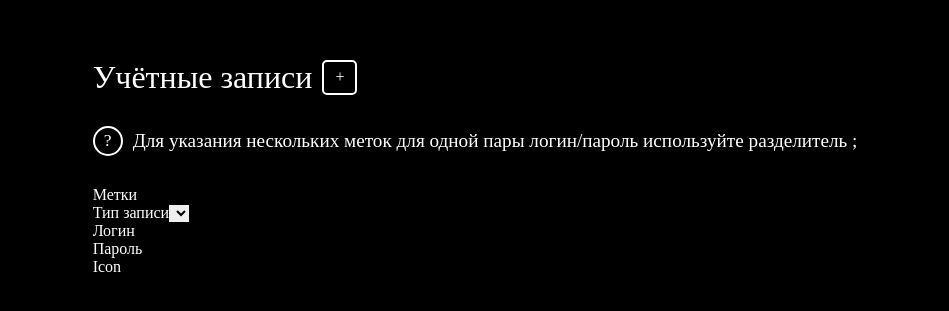
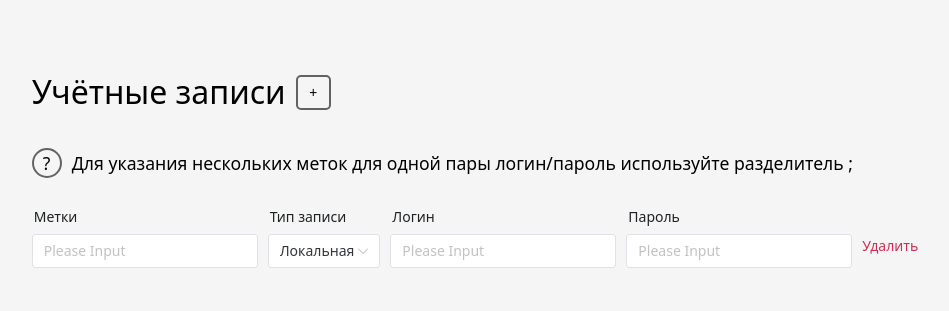
Before and after one commit to Vizereth/test-saasoft, a Vue app: page / in a window 1280 px wide. Shown: the part 233-544 px from the top of the page, without its empty margins (165-1114 px from the left). Built offline with nearby package versions, Linux system fonts and the light colour scheme.

Commit message:
basic form setup

```diff
--- a/src/App.vue
+++ b/src/App.vue
@@ -17,6 +17,11 @@ import AccountForm from "./components/AccountForm.vue";
         </p>
       </div>
       <div class="content__main">
+        <!-- <AccountForm
+          v-for="(form, index) in accountForms"
+          :key="form.id"
+          :initial-data="form"
+        /> -->
         <AccountForm />
       </div>
     </main>
@@ -35,12 +40,12 @@ import AccountForm from "./components/AccountForm.vue";
     gap: 10px;
 
     h1 {
-        font-size: 2rem;
+      font-size: 2rem;
     }
   }
 
   &__add-btn {
-    border: 2px solid white;
+    border: 2px solid rgba(0, 0, 0, 0.6);
     border-radius: 5px;
     width: 35px;
     height: 35px;
@@ -53,7 +58,7 @@ import AccountForm from "./components/AccountForm.vue";
 
     &-icon {
       border-radius: 50%;
-      border: 2px solid white;
+      border: 2px solid rgba(0, 0, 0, 0.6);
       font-size: 1.1rem;
       display: flex;
       align-items: center;
@@ -63,7 +68,7 @@ import AccountForm from "./components/AccountForm.vue";
     }
 
     &-text {
-      font-size: 1.2rem;
+      font-size: 1.1rem;
     }
   }
 
--- a/src/components/AccountForm.vue
+++ b/src/components/AccountForm.vue
@@ -21,41 +21,73 @@ const form = reactive<AccountFormType>({
   ...defaultForm,
   ...props.initialData,
 });
+
+const selectTypeOptions = [
+  { label: "LDAP", value: "LDAP" },
+  { label: "Локальная", value: "Локальная" },
+];
 </script>
 
 <template>
-  <form action="" class="account-form">
-    <div class="account-form__field">
-      <label for="tags"><span>Метки</span></label>
-      <input type="text" id="tags" />
-    </div>
-    <div class="account-form__field">
-      <label for="type">
-        <span>Тип записи</span>
-      </label>
-      <select name="type" id="type"></select>
-    </div>
-    <div class="account-form__field">
-      <label for="login">
-        <span>Логин</span>
-      </label>
-      <input type="text" id="login" />
-    </div>
-    <div class="account-form__field">
-      <label for="password">
-        <span>Пароль</span>
-      </label>
-      <input type="text" id="password" />
-    </div>
-    <button class="delete-btn">Icon</button>
-  </form>
+  <n-form
+    :model="form"
+    ref="formRef"
+    class="account-form"
+    label-placement="top"
+  >
+    <n-form-item label="Метки" path="rawLabels">
+      <n-input v-model:value="form.rawLabels" maxlength="50"></n-input>
+    </n-form-item>
+    <n-form-item label="Тип записи" path="type">
+      <n-select
+        v-model:value="form.type"
+        :options="selectTypeOptions"
+      ></n-select>
+    </n-form-item>
+    <n-form-item label="Логин" path="login">
+      <n-input v-model:value="form.login" maxlength="100"></n-input>
+    </n-form-item>
+    <n-form-item
+      v-if="form.type === 'Локальная'"
+      label="Пароль"
+      path="password"
+    >
+      <n-input
+        v-model:value="form.password"
+        type="password"
+        maxlength="100"
+      ></n-input>
+    </n-form-item>
+    <n-button type="error" text class="account-form__del-btn">Удалить</n-button>
+  </n-form>
 </template>
 
-<style scoped lang="scss">
+<style lang="scss">
 .account-form {
+  display: flex;
+  gap: 10px;
+
+  .n-form-item-feedback-wrapper {
+    display: none;
+  }
+
+  &__del-btn {
+    display: flex;
+    align-items: flex-end;
+    padding: 0 0 15px 0;
+  }
+
   &:not(:first-of-type) {
-    label span {
-      display: none;
+    .n-form-item {
+      grid-template-rows: 1fr;
+    }
+
+    label {
+      height: 0px;
+      max-height: 0px;
+      min-height: 0px;
+      padding: 0px;
+      visibility: hidden;
     }
   }
 }
--- /dev/null
+++ b/src/config/accountForms.ts
@@ -0,0 +1,5 @@
+// import type { AccountFormType } from "../types/account"
+
+// export const accountForms: Array<AccountFormType> = [
+//     {}
+// ]
--- a/src/style.scss
+++ b/src/style.scss
@@ -69,8 +69,8 @@ h6 {
 }
 
 body {
-  background-color: black;
-  color: white;
+  background-color: whitesmoke;
+  color: black;
   min-height: 100vh;
 
   // Scroll is locked
```
